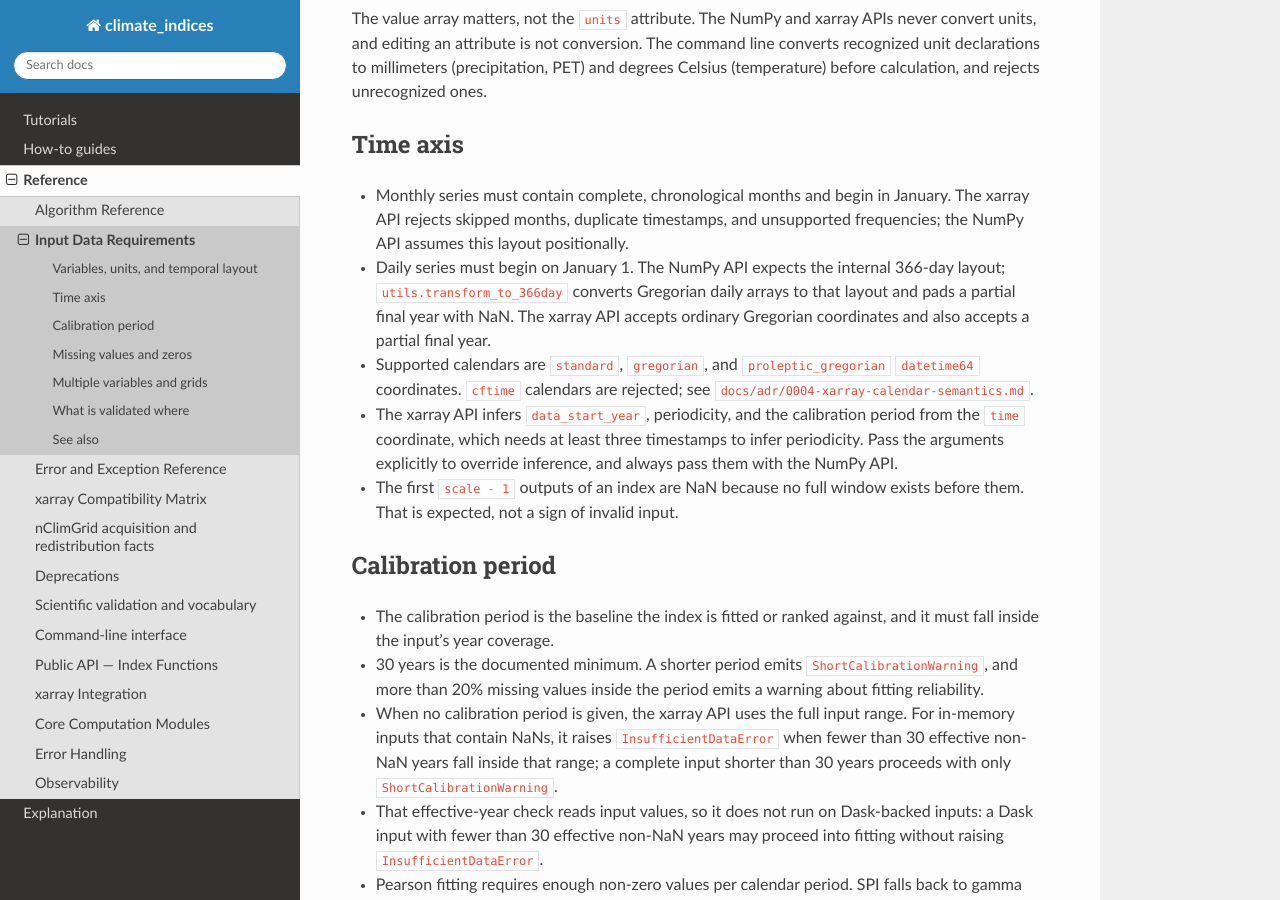
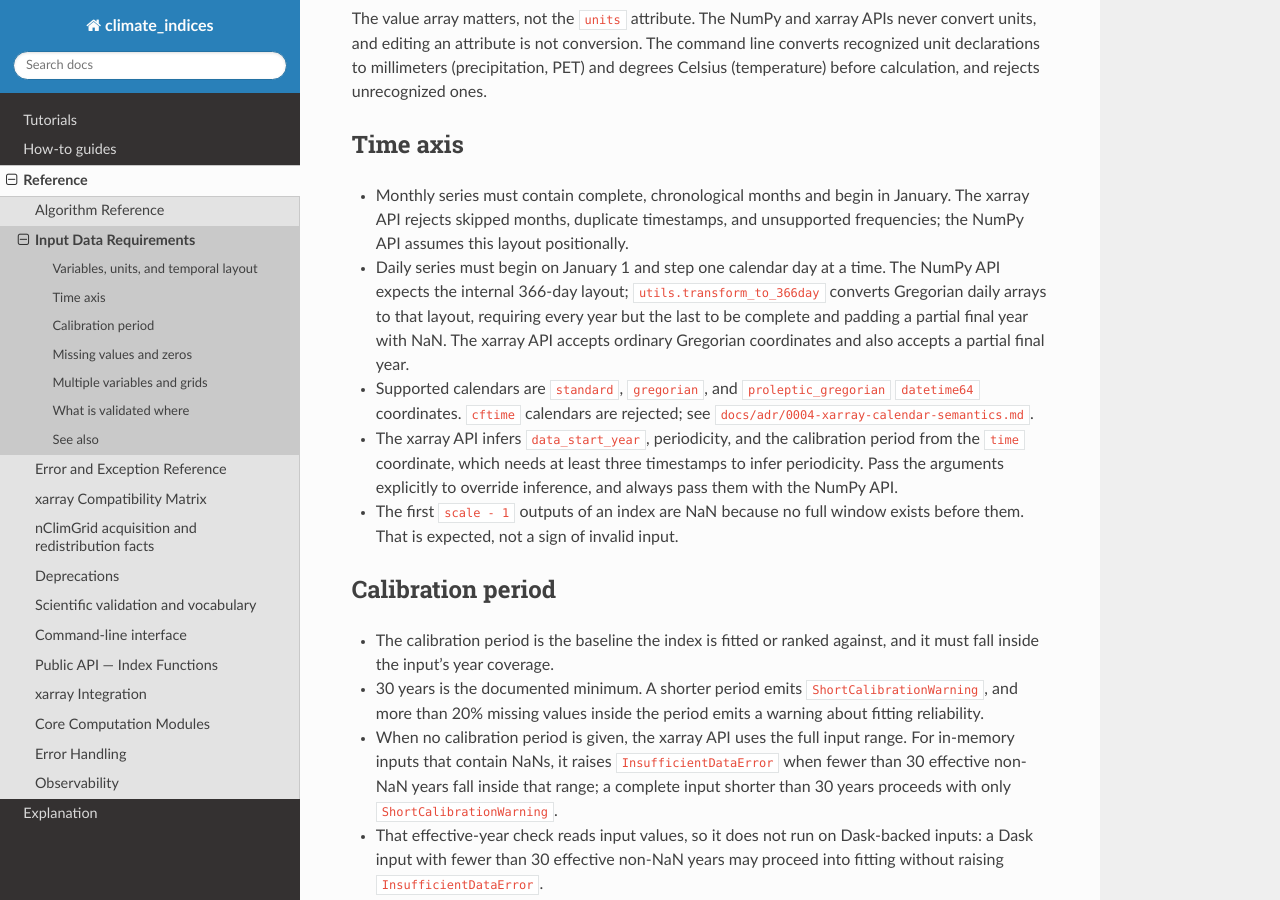
Before and after one commit to monocongo/climate_indices, a Sphinx documentation site: the page built from docs/data_requirements.md, in a window 1280 px wide and 900 px high, scrolled down 677 px. Built offline with Sphinx 7.4.7 and the Read the Docs theme 3.1.0, drawn with Linux system fonts in a browser that asks for light colours.

Commit message:
docs: update daily calendar-plan ownership references
Review findings: ADR-0004, the architecture overview, the benchmark
notes, and a test comment still name the adapter-private plan or claim
the public transforms require whole calendar years. Point them at
utils.DailyCalendarPlan and state the complete-interior-years plus
partial-final-year contract. Regenerates llms-full.txt for the
architecture page.

```diff
--- a/docs/data_requirements.md
+++ b/docs/data_requirements.md
@@ -30,10 +30,11 @@ ones.
 - Monthly series must contain complete, chronological months and begin in
   January. The xarray API rejects skipped months, duplicate timestamps, and
   unsupported frequencies; the NumPy API assumes this layout positionally.
-- Daily series must begin on January 1. The NumPy API expects the internal
-  366-day layout; `utils.transform_to_366day` converts Gregorian daily arrays
-  to that layout and pads a partial final year with NaN. The xarray API accepts
-  ordinary Gregorian coordinates and also accepts a partial final year.
+- Daily series must begin on January 1 and step one calendar day at a time.
+  The NumPy API expects the internal 366-day layout; `utils.transform_to_366day`
+  converts Gregorian daily arrays to that layout, requiring every year but the
+  last to be complete and padding a partial final year with NaN. The xarray API
+  accepts ordinary Gregorian coordinates and also accepts a partial final year.
 - Supported calendars are `standard`, `gregorian`, and
   `proleptic_gregorian` `datetime64` coordinates. `cftime` calendars are
   rejected; see `docs/adr/0004-xarray-calendar-semantics.md`.
--- a/llms-full.txt
+++ b/llms-full.txt
@@ -1455,6 +1455,7 @@ process_climate_indices = "climate_indices.__main__:main"
 
 - **`utils.py`**: Utility functions
   - Calendar conversions: `transform_to_366day()`, `transform_to_gregorian()`
+  - Calendar planning: `DailyCalendarPlan`
   - Data validation: `is_data_valid()`
   - Array reshaping: `reshape_to_2d()`, `reshape_to_divs_years_months()`
   - Periodicity utilities: `gregorian_length_as_366day()`
```
Also changed, not shown: docs/adr/0004-xarray-calendar-semantics.md (+5 -3 lines), docs/architecture.md (+1 -0 lines), benchmarks/README.md, 1 other file.
